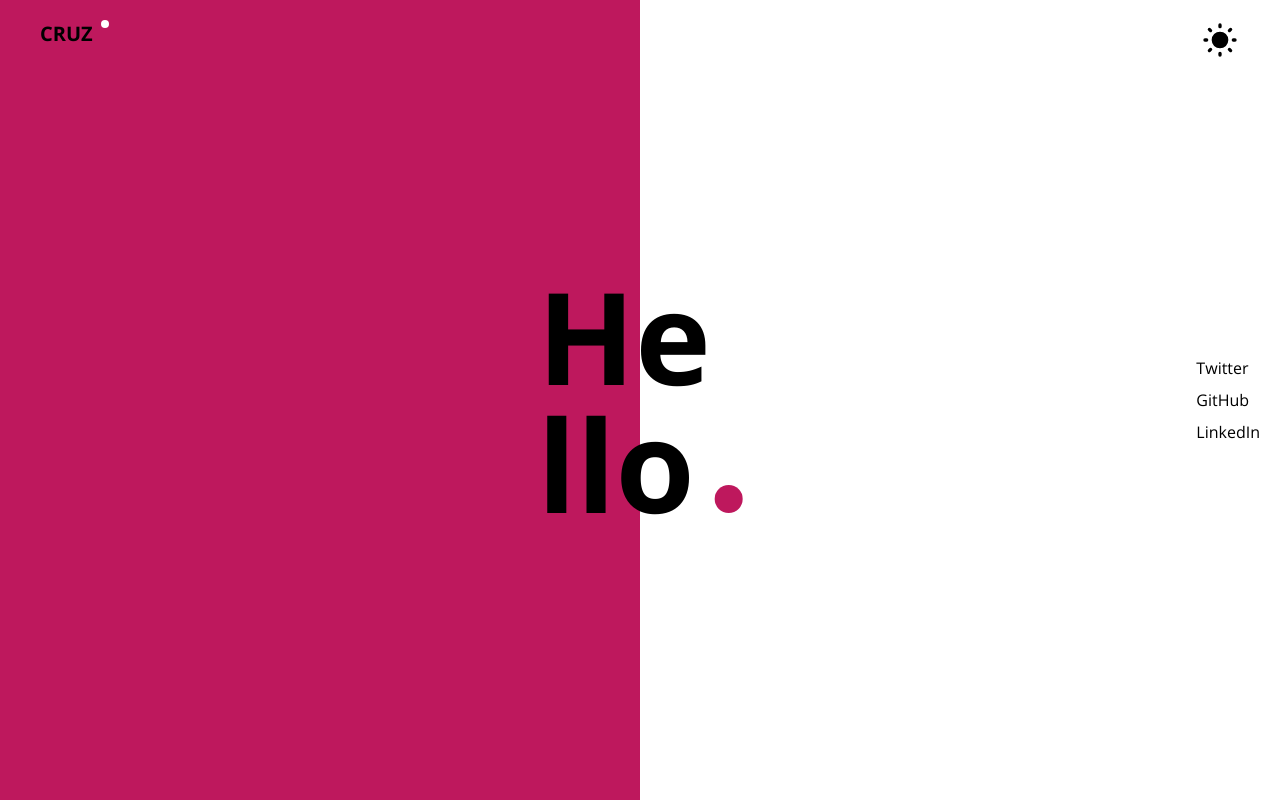
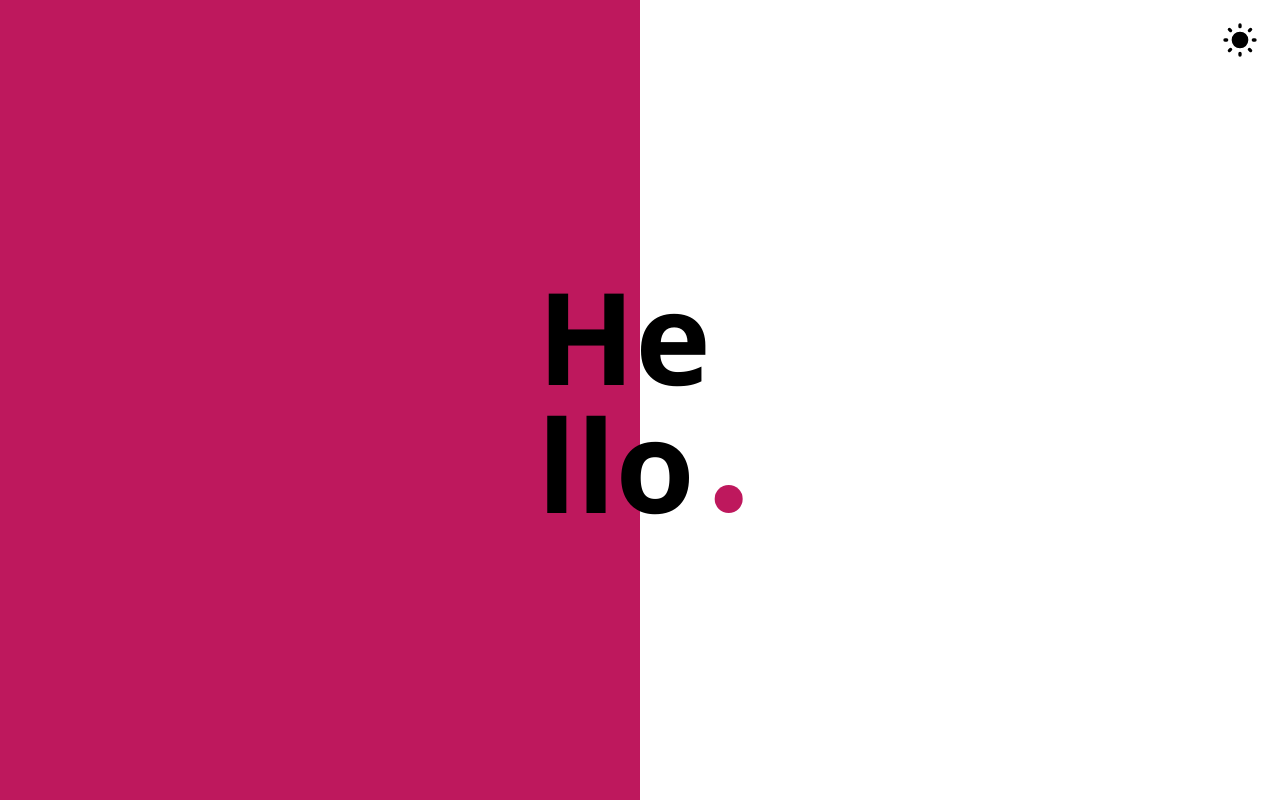
Before and after one commit to cruzentwickler/willcruz, a Next.js app: page / in a window 1280 px wide. Built offline with nearby package versions, Linux system fonts and the light colour scheme; what @tailwindcss/typography would draw is missing.

Commit message:
Cleaning

```diff
--- a/components/Container.js
+++ b/components/Container.js
@@ -1,11 +1,9 @@
-import Header from '@/components/Navigation/Header';
-import SocialBar from '@/components/Navigation/SocialBar';
+import ToggleDarkMode from '@/components/ToggleDarkMode';
 
 const Container = ({ children }) => {
   return (
     <>
-      <Header />
-      <SocialBar />
+      <ToggleDarkMode />
       <main>{children}</main>
     </>
   );
--- a/components/Navigation/Header.js
+++ /dev/null
@@ -1,13 +0,0 @@
-import ToggleDarkMode from '@/components/Navigation/ToggleDarkMode';
-import Logo from '@/components/Navigation/Logo';
-
-const Header = () => {
-  return (
-    <div className="fixed w-screen flex justify-between py-5 px-10 z-50">
-      <Logo />
-      <ToggleDarkMode />
-    </div>
-  );
-};
-
-export default Header;
--- a/components/Navigation/Logo.js
+++ /dev/null
@@ -1,14 +0,0 @@
-import Link from 'next/link';
-
-const Logo = () => {
-  return (
-    <Link href="/">
-      <a className="text-xl font-bold uppercase relative">
-        Cruz{' '}
-        <span className="h-2 w-2 bg-white dark:bg-gray-800 inline-block rounded-full absolute top-0 -right-4" />
-      </a>
-    </Link>
-  );
-};
-
-export default Logo;
--- a/components/Navigation/SocialBar.js
+++ /dev/null
@@ -1,18 +0,0 @@
-const SocialBar = () => {
-  return (
-    <div className="h-screen fixed right-0 grid justify-center content-center px-5 gap-2">
-      <a href="" target="_blak">
-        Twitter
-      </a>
-      <a href="" target="_blak">
-        GitHub
-      </a>
-      <a href="" target="_blak">
-        {' '}
-        LinkedIn
-      </a>
-    </div>
-  );
-};
-
-export default SocialBar;
--- a/components/Navigation/ToggleDarkMode.js
+++ b/components/ToggleDarkMode.js
@@ -9,7 +9,7 @@ const ToggleDarkMode = () => {
 
   return (
     <button
-      className="h-10 w-10"
+      className="h-10 w-10 fixed right-5 top-5"
       onClick={() => setTheme(theme === 'dark' ? 'light' : 'dark')}
     >
       {mounted && (
```
